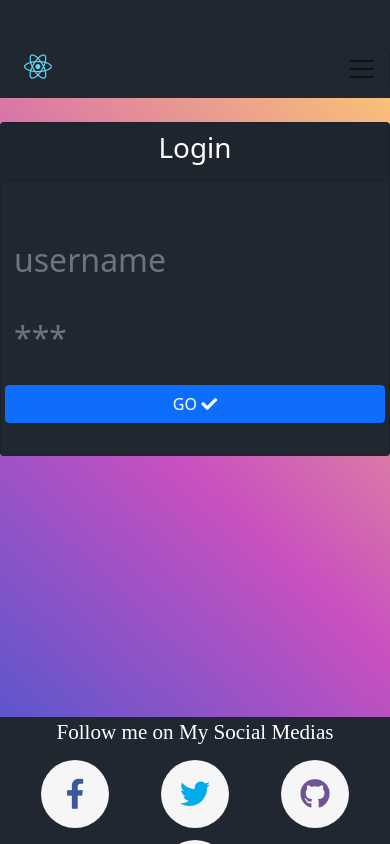
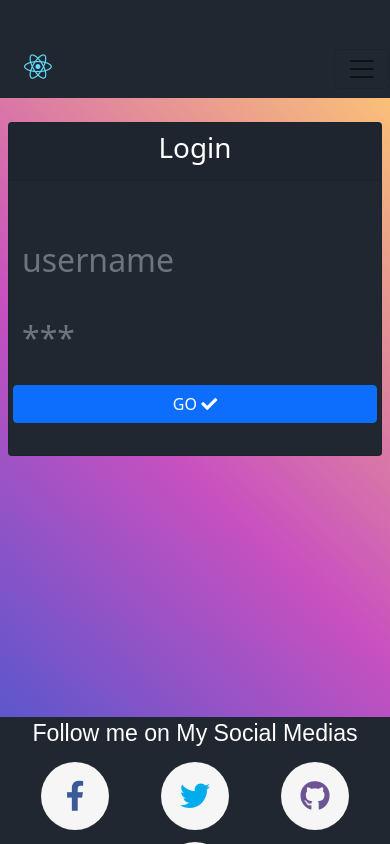
Before and after one commit to AlejoTorres2001/React_TODO_WebApp, a React (Create React App) app: page /login in a window 390 px wide. Built offline with nearby package versions, Linux system fonts and the light colour scheme.

Commit message:
making it mobile first

```diff
--- a/src/components/Footer.js
+++ b/src/components/Footer.js
@@ -3,7 +3,7 @@ import '../styles/footer.css'
 export default function Footer() {
     return (
        <div className="footer">
-       <h2 class="title text-white">Follow me on My Social Medias</h2>
+       <h2 class="title text-white fs-3">Follow me on My Social Medias</h2>
  <div class="social-icons">
      <a href="" class="social-icon facebook">
          <span class="icon__inner">
--- a/src/components/pages/Login/LoginPage.js
+++ b/src/components/pages/Login/LoginPage.js
@@ -33,7 +33,7 @@ const LoginPage = () => {
         </div>
       )}
 
-      <div class="col-md-4 mx-auto ">
+       <div class="  col-md-4  mx-auto ms-2 me-2"> {/*TODO implement mq to appy only when screen size is Mobile L ms-2 me-2 */}
         <div class="card mt-4 text-center carta background">
           <div class="card-header  carta-header">
             <h1 class="text-white">Login</h1>
--- a/src/components/pages/Register/RegisterPage.js
+++ b/src/components/pages/Register/RegisterPage.js
@@ -35,7 +35,7 @@ export default function RegisterPage() {
           <h4 className=" text-center fs-5">This username already exist!</h4>
         </div>
       )}
-      <div class="col-md-4 mx-auto ">
+      <div class="col-md-4 mx-auto ms-2 me-2">
         <div class="card mt-4 text-center carta background">
           <div class="card-header  carta-header">
             <h1 class="text-white">Register</h1>
--- a/src/components/pages/Tasks/TaskBanner.js
+++ b/src/components/pages/Tasks/TaskBanner.js
@@ -4,8 +4,11 @@ export const TaskBanner = (props) => {
   const taskLeft = props.tasks.filter((task) => !task.done).length;
 
   return (
-    <h4 className="banner-background text-primary text-white text-center p-4">
+
+        <h4 className="banner-background text-primary text-white text-center p-4">
       {props.userName}'s Task App ({taskLeft} task to do)
     </h4>
+
+
   );
 };
--- a/src/components/pages/Tasks/TaskPage.js
+++ b/src/components/pages/Tasks/TaskPage.js
@@ -103,7 +103,7 @@ export default function TaskPage() {
       ));
 
   return (
-    <div className="taskpage">
+    <div className="taskpage ms-1 me-1">
       <TaskBanner tasks={taskItems} userName={userName}></TaskBanner>
       <TaskCreator callback={createNewTask}></TaskCreator>
       <table className="table table-striped table-bordered table-dark">
--- a/src/styles/LoginPage.css
+++ b/src/styles/LoginPage.css
@@ -6,3 +6,10 @@
     font-size: xx-large !important;
     color:#f6f6f6 !important;
   }
+
+
+  @media only screen and (max-width: 600px) {
+    body {
+      background-color: lightblue;
+    }
+  }
--- a/src/styles/Tasks.css
+++ b/src/styles/Tasks.css
@@ -1,5 +1,6 @@
 .banner-background{
     background-color: #4158D0;
+    border-radius: 2rem;
 }
 .button-background{
     background: #4158D0!important;
--- a/src/styles/footer.css
+++ b/src/styles/footer.css
@@ -96,6 +96,6 @@
 
 .title {
   margin: 3px;
-  font-family: "Itim", cursive;
+  font-family: sans-serif;
   font-size: 2.5vh;
 }
```
